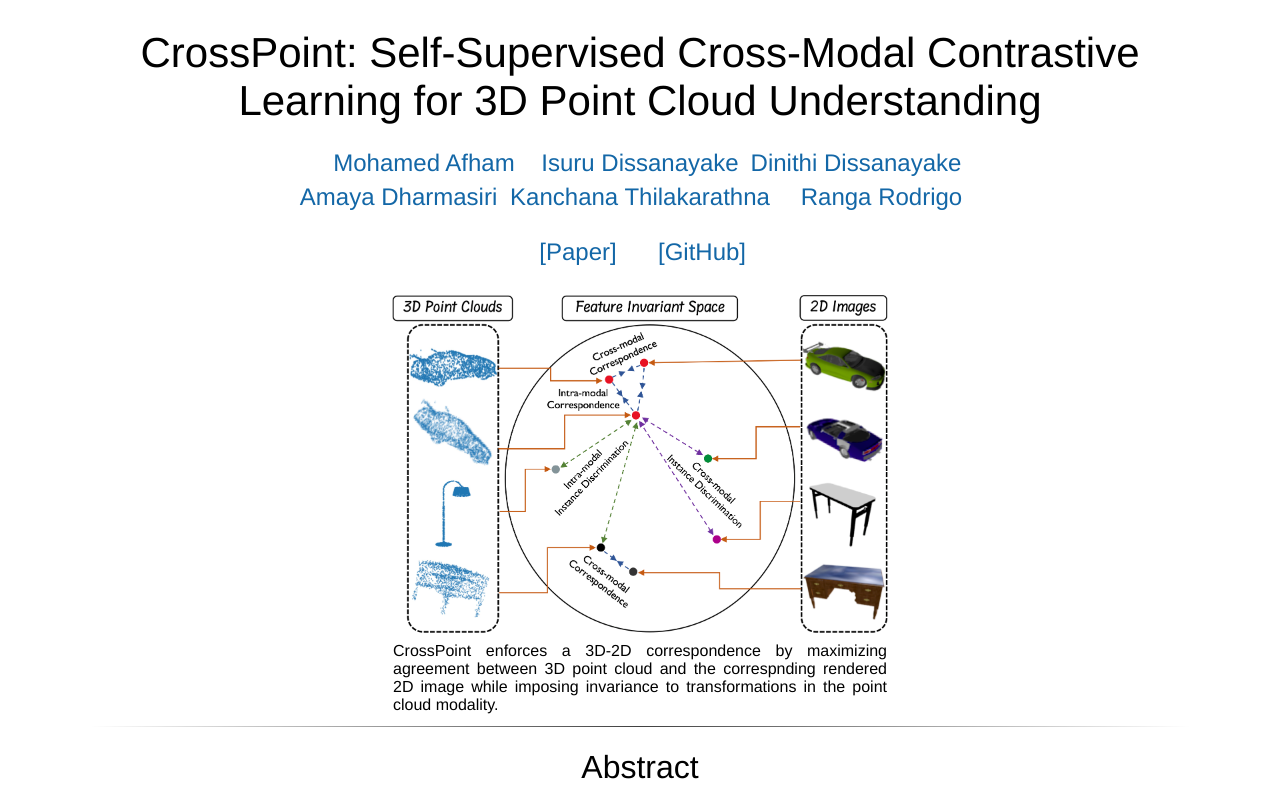
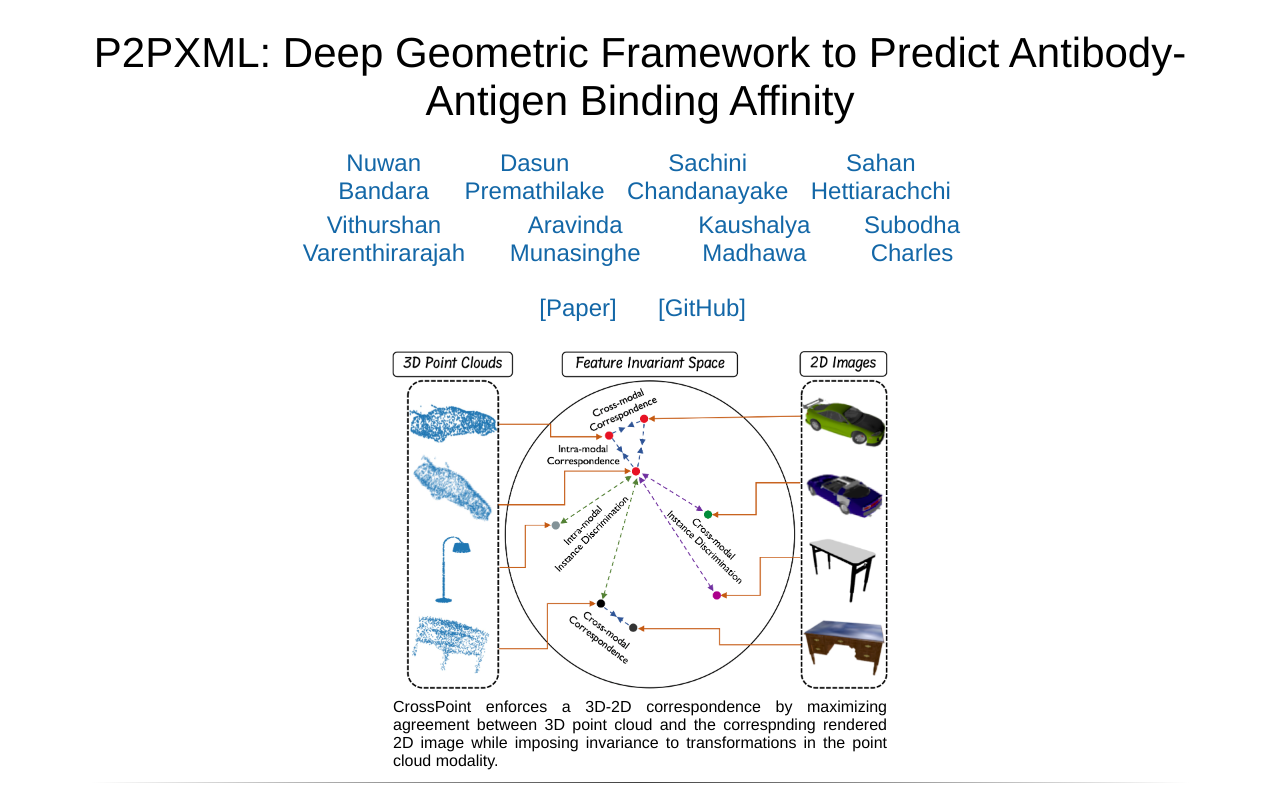
Before and after one commit to Drug-Discovery-ENTC/p2pxml, a plain HTML site: page index.html in a window 1280 px wide. Shown: the top 800 px of the page. Drawn offline with Linux system fonts and the light colour scheme; a script that the page names is missing.

Commit message:
Updated index

```diff
--- a/index.html
+++ b/index.html
@@ -138,24 +138,29 @@
 <body>
 	<br>
 	<div style="text-align: center;">
-		<span style="font-size:42px">CrossPoint: Self-Supervised Cross-Modal Contrastive Learning for 3D Point Cloud Understanding</span>
+		<span style="font-size:42px">P2PXML: Deep Geometric Framework to Predict Antibody-Antigen Binding Affinity</span>
 		<br> <br>
 		<table align=center width=800px>
 			<table align=center width=650px>
 				<tr>
 					<td align=center width=200px>
 						<center>
-							<span style="font-size:24px"><a href="https://mohamedafham.github.io">Mohamed Afham</a></span>
+							<span style="font-size:24px"><a href="https://scholar.google.com/citations?user=7dp_868AAAAJ&hl=en">Nuwan Bandara</a></span>
 						</center>
 					</td>
 					<td align=center width=200px>
 						<center>
-							<span style="font-size:24px"><a href="https://www.linkedin.com/in/isurudissanayakepage/">Isuru Dissanayake</a></span>
+							<span style="font-size:24px"><a href="https://www.linkedin.com/in/isurudissanayakepage/">Dasun Premathilake</a></span>
 						</center>
 					</td>
 					<td align=center width=200px>
 						<center>
-							<span style="font-size:24px"><a href="https://www.linkedin.com/in/dinithipurna/">Dinithi Dissanayake</a></span>
+							<span style="font-size:24px"><a href="https://www.linkedin.com/in/dinithipurna/">Sachini Chandanayake</a></span>
+						</center>
+					</td>
+					<td align=center width=200px>
+						<center>
+							<span style="font-size:24px"><a href="https://www.linkedin.com/in/dinithipurna/">Sahan Hettiarachchi</a></span>
 						</center>
 					</td>
 				</tr>
@@ -164,17 +169,22 @@
 				<tr>
 					<td align=center width=200px>
 						<center>
-							<span style="font-size:24px"><a href="https://scholar.google.com/citations?user=a1MvT1AAAAAJ&hl=en&oi=ao">Amaya Dharmasiri</a></span>
+							<span style="font-size:24px"><a href="https://scholar.google.com/citations?user=a1MvT1AAAAAJ&hl=en&oi=ao"> Vithurshan Varenthirarajah</a></span>
 						</center>
 					</td>
 					<td align=center width=250px>
 						<center>
-							<span style="font-size:24px"><a href="https://www.sydney.edu.au/engineering/about/our-people/academic-staff/kanchana-thilakarathna.html">Kanchana Thilakarathna</a></span>
+							<span style="font-size:24px"><a href="https://scholar.google.com/citations?user=gJ1BhRoAAAAJ&hl=en">Aravinda Munasinghe</a></span>
 						</center>
 					</td>
 					<td align=center width=200px>
 						<center>
-							<span style="font-size:24px"><a href="https://ranga.staff.uom.lk">Ranga Rodrigo</a></span>
+							<span style="font-size:24px"><a href="https://scholar.google.com/citations?hl=en&user=5ZSfU5wAAAAJ">Kaushalya Madhawa</a></span>
+						</center>
+					</td>
+					<td align=center width=200px>
+						<center>
+							<span style="font-size:24px"><a href="https://scholar.google.com/citations?hl=en&user=VhyUxgcAAAAJ">Subodha Charles</a></span>
 						</center>
 					</td>
 				</tr>
```
